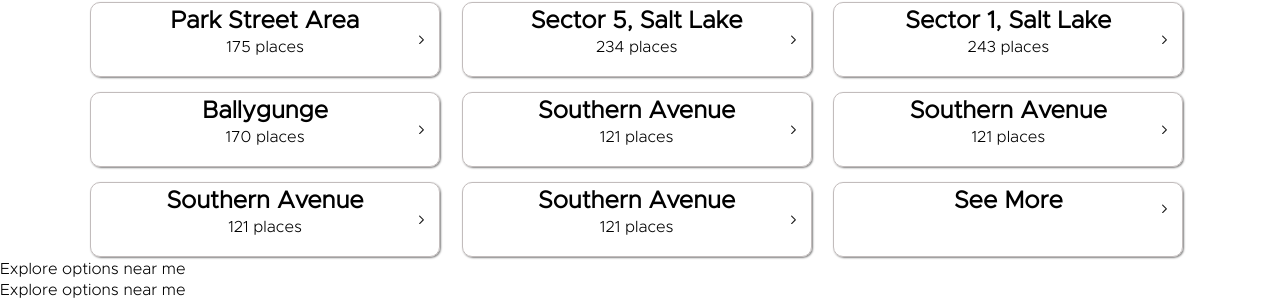
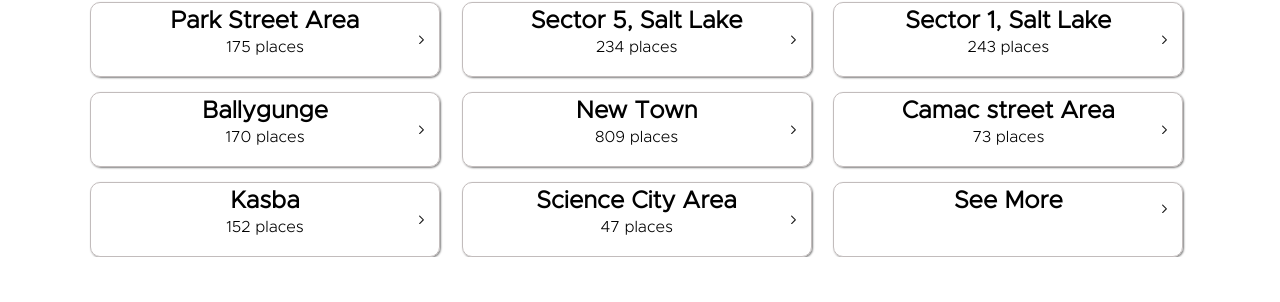
Before and after one commit to SujoyDas1083/Zomato-with-React, a React (Create React App) app in the folder zomato/: page / in a window 1280 px wide. Shown: the part 634-936 px from the top of the page. After the commit the page ends 891 px from the top, so only its background shows below. Built offline with nearby package versions, Linux system fonts and the light colour scheme; some icons are missing.

Commit message:
removed explore

```diff
--- a/zomato/src/components/common/footer/Exploreoption/index.js
+++ /dev/null
@@ -1,11 +0,0 @@
-const ExploreOptions = () => {
-  return (
-    <>
-      <div>Explore options near me</div>
-      <div>Explore options near me</div>
-      <div>Explore options near me</div>
-    </>
-  );
-};
-
-export default ExploreOptions;
--- a/zomato/src/components/common/footer/index.js
+++ b/zomato/src/components/common/footer/index.js
@@ -1,10 +1,9 @@
-import ExploreOptions from "./Exploreoption";
 import PopularLocalities from "./popularLocalities";
+
 const Footer = () => {
   return (
     <>
       <PopularLocalities />
-      <ExploreOptions />
     </>
   );
 };
--- a/zomato/src/components/common/footer/popularLocalities/index.js
+++ b/zomato/src/components/common/footer/popularLocalities/index.js
@@ -10,13 +10,28 @@ const PopularLocalities = () => {
     { title: "Sector 5, Salt Lake", footer: "234 places" },
     { title: "Sector 1, Salt Lake", footer: "243 places" },
     { title: "Ballygunge", footer: "170 places" },
-    { title: "Southern Avenue", footer: "121 places" },
-    { title: "Southern Avenue", footer: "121 places" },
-    { title: "Southern Avenue", footer: "121 places" },
-    { title: "Southern Avenue", footer: "121 places" },
-    { title: "Southern Avenue", footer: "121 places" },
-    { title: "Southern Avenue", footer: "121 places" },
-    { title: "Southern Avenue", footer: "121 places" },
+    { title: "New Town", footer: "809 places" },
+    { title: "Camac street Area", footer: "73 places" },
+    { title: "Kasba", footer: "152 places" },
+    { title: "Science City Area", footer: "47 places" },
+    { title: "Kankurgachi", footer: "154places" },
+    { title: "New Market Area", footer: "126 places" },
+    { title: "Desapriya Park", footer: "184 places" },
+    { title: "Park Circus Area", footer: "184 places" },
+    { title: "Park Street Area", footer: "175 places" },
+    { title: "Sector 5, Salt Lake", footer: "234 places" },
+    { title: "Sector 1, Salt Lake", footer: "243 places" },
+    { title: "Ballygunge", footer: "170 places" },
+    { title: "New Town", footer: "809 places" },
+    { title: "Camac street Area", footer: "73 places" },
+    { title: "Kasba", footer: "152 places" },
+    { title: "Science City Area", footer: "47 places" },
+    { title: "Kankurgachi", footer: "154places" },
+    { title: "New Market Area", footer: "126 places" },
+    { title: "Desapriya Park", footer: "184 places" },
+    { title: "Park Circus Area", footer: "184 places" },
+    { title: "Desapriya Park", footer: "184 places" },
+    { title: "Park Circus Area", footer: "184 places" },
   ];
   const scContent = (item, index) => {
     return (
```
Also changed, not shown: zomato/public/index.html (+1 -12 lines).
